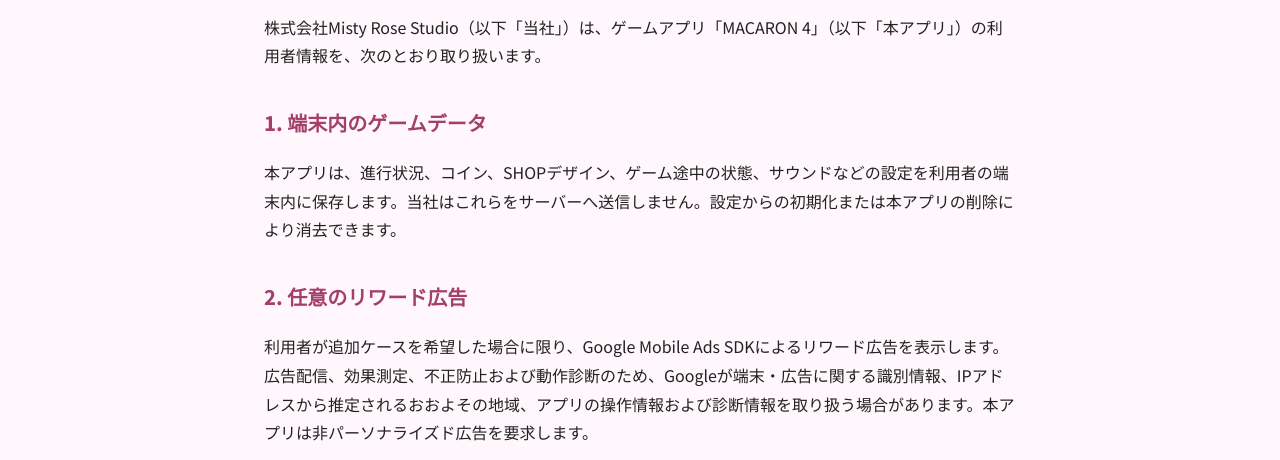
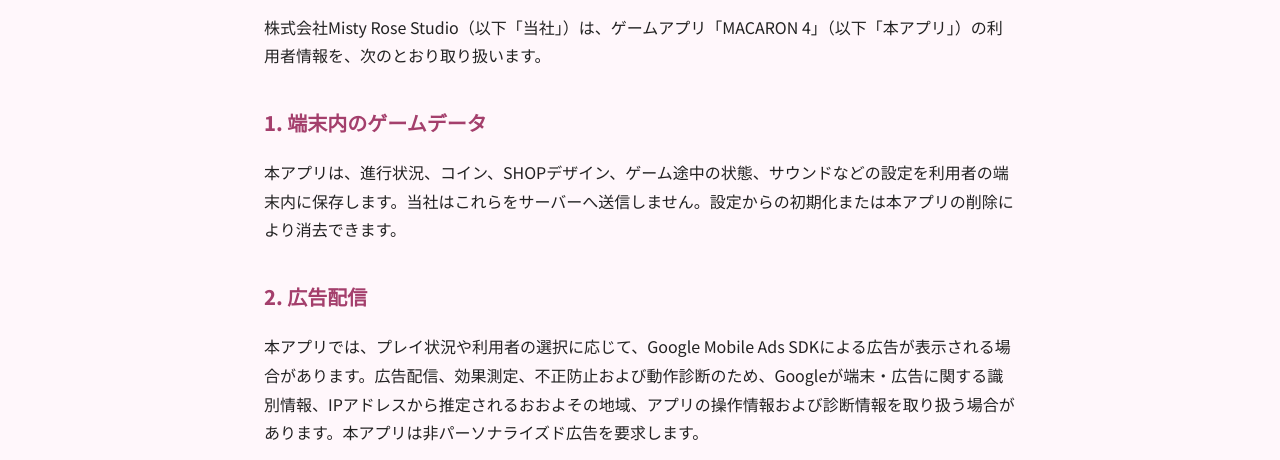
Before and after one commit to penguinguing4/mrs-site, a plain HTML site: page privacy-macaron4.html in a window 1280 px wide. Shown: the part 304-764 px from the top of the page. Drawn offline with Linux system fonts and the light colour scheme.

Commit message:
Broaden MACARON 4 advertising disclosure

```diff
--- a/privacy-macaron4.html
+++ b/privacy-macaron4.html
@@ -35,8 +35,8 @@
     <h2>1. 端末内のゲームデータ</h2>
     <p>本アプリは、進行状況、コイン、SHOPデザイン、ゲーム途中の状態、サウンドなどの設定を利用者の端末内に保存します。当社はこれらをサーバーへ送信しません。設定からの初期化または本アプリの削除により消去できます。</p>
 
-    <h2>2. 任意のリワード広告</h2>
-    <p>利用者が追加ケースを希望した場合に限り、Google Mobile Ads SDKによるリワード広告を表示します。広告配信、効果測定、不正防止および動作診断のため、Googleが端末・広告に関する識別情報、IPアドレスから推定されるおおよその地域、アプリの操作情報および診断情報を取り扱う場合があります。本アプリは非パーソナライズド広告を要求します。</p>
+    <h2>2. 広告配信</h2>
+    <p>本アプリでは、プレイ状況や利用者の選択に応じて、Google Mobile Ads SDKによる広告が表示される場合があります。広告配信、効果測定、不正防止および動作診断のため、Googleが端末・広告に関する識別情報、IPアドレスから推定されるおおよその地域、アプリの操作情報および診断情報を取り扱う場合があります。本アプリは非パーソナライズド広告を要求します。</p>
     <p>法令または地域に応じて同意が必要な場合は、Google User Messaging Platformによる案内を表示します。Googleによる取り扱いと保存期間については、<a href="https://policies.google.com/privacy">Google プライバシーポリシー</a>をご確認ください。</p>
 
     <h2>3. 当社が直接収集する情報</h2>
```
